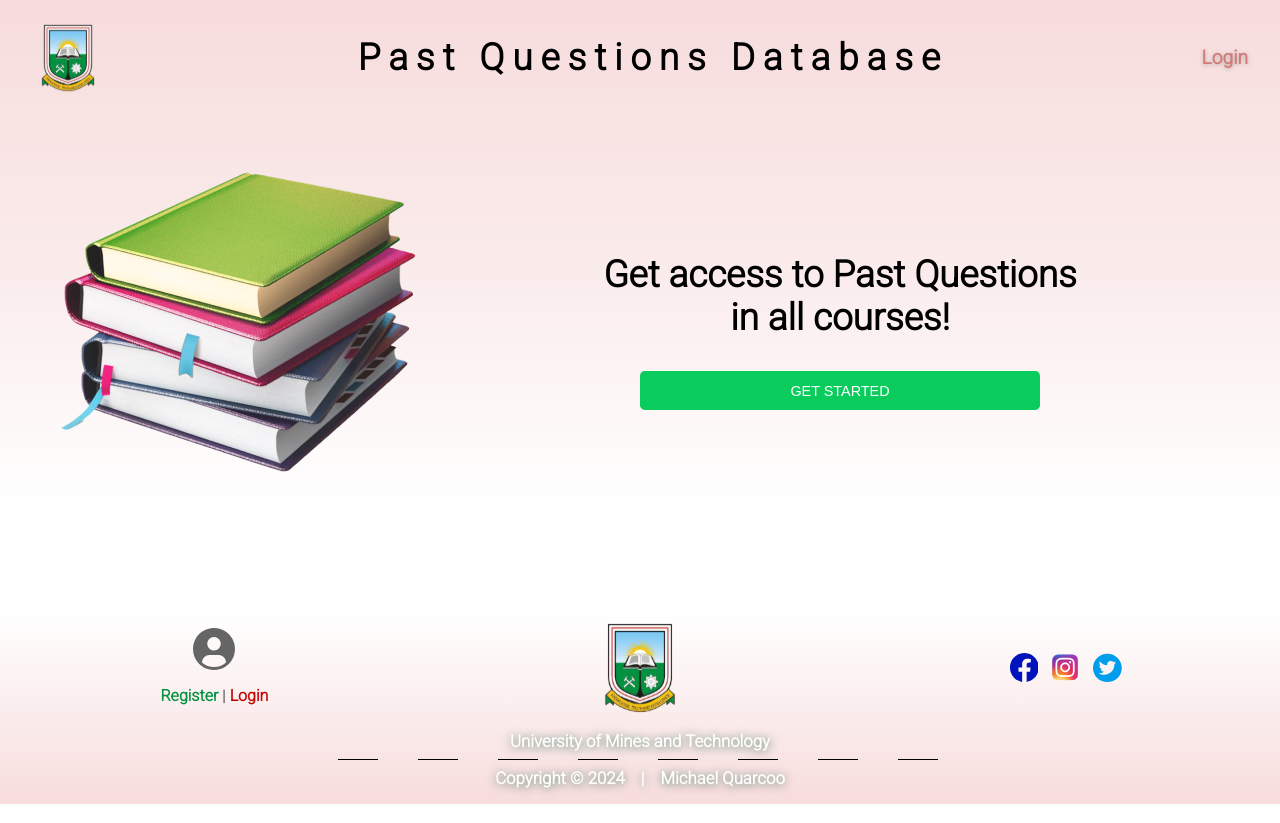
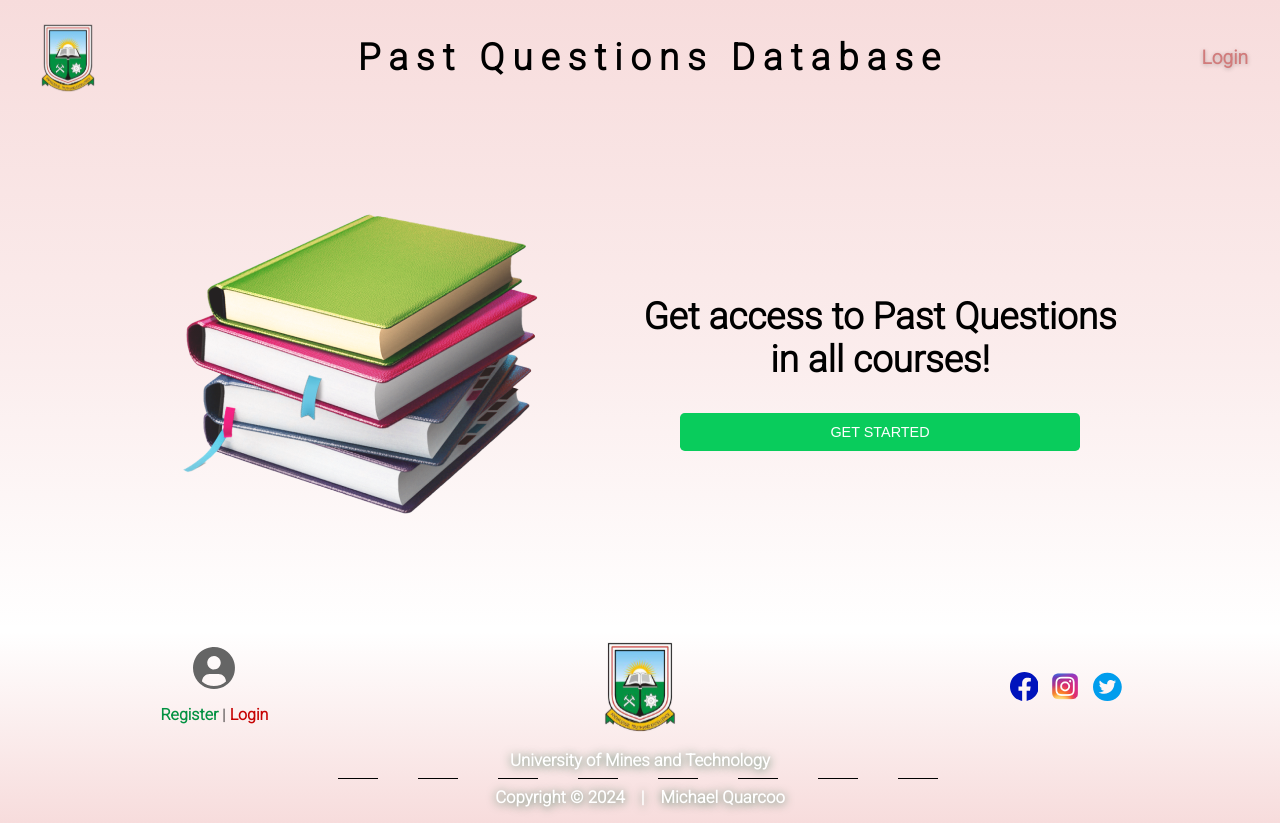
Before and after one commit to Quarcoo-arc/umat_past_questions, a React (Create React App) app: page / in a window 1280 px wide. Built offline with nearby package versions, Linux system fonts and the light colour scheme; no server answers; a web font is replaced by a local one.

Commit message:
Fix: landing page content should fill screen height

```diff
--- a/src/index.css
+++ b/src/index.css
@@ -34,6 +34,12 @@ a {
   text-decoration: none;
 }
 
+#root {
+  display: flex;
+  flex-direction: column;
+  min-height: 100vh;
+}
+
 .background-red {
   background: linear-gradient(
     180deg,
@@ -41,6 +47,9 @@ a {
     rgba(211, 61, 61, 0.0984375) 54.17%,
     rgba(211, 61, 61, 0) 100%
   );
+  display: flex;
+  flex-direction: column;
+  flex: 1;
 }
 
 button:hover {
--- a/src/pages/LandingPage/LandingPage.module.css
+++ b/src/pages/LandingPage/LandingPage.module.css
@@ -1,8 +1,12 @@
 .content {
-  margin: 3% auto 8%;
   display: flex;
   flex-direction: row;
-  width: 94%;
+  justify-content: center;
+  align-items: center;
+  gap: 5rem;
+  flex: 1;
+  margin: 5rem 0;
+  padding: 0 1rem;
 }
 
 .books {
@@ -12,7 +16,6 @@
 }
 
 .col {
-  margin: auto;
   text-align: center;
   font-size: 2.3rem;
   font-weight: bold;
@@ -49,7 +52,7 @@
     flex-direction: column;
     row-gap: 1.5rem;
     align-items: center;
-    margin-bottom: 15%;
+    margin: 2rem 0rem 7rem;
   }
 
   .books {
@@ -65,7 +68,7 @@
 
 @media screen and (max-width: 425px) {
   .content {
-    margin-top: 5%;
+    margin: 3rem 0rem 5rem;
     font-size: 1.3rem;
   }
 }
```
